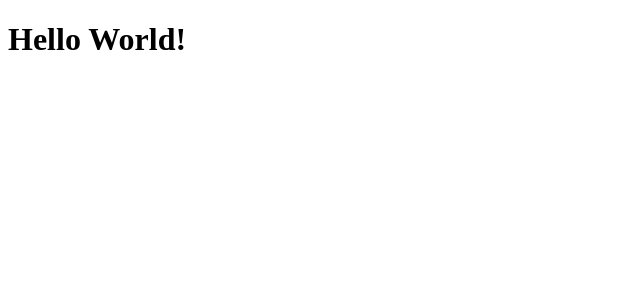
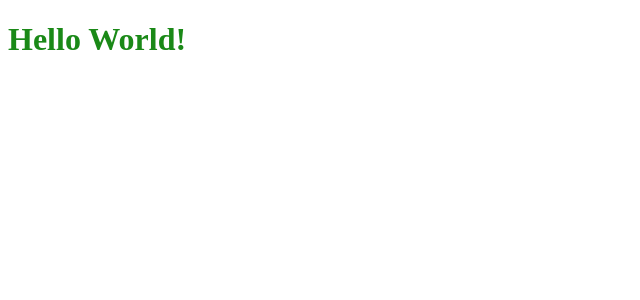
Before and after one commit to MostFrumiousBandersnatch/react-ts-starter, a React app: page / in a window 1280 px wide. Shown: the top 300 px of the page, without its empty margins (0-640 px from the left). Built offline with nearby package versions, Linux system fonts and the light colour scheme.

Commit message:
Basic CSS.

```diff
--- /dev/null
+++ b/src/index.css
@@ -0,0 +1,3 @@
+.app {
+    color: #1a8917;
+}
--- a/src/index.tsx
+++ b/src/index.tsx
@@ -3,7 +3,9 @@ import { createRoot } from 'react-dom/client';
 
 import { helloWorld } from '@root/lib';
 
-const App = () => <h1>{helloWorld()}</h1>;
+import './index.css';
+
+const App = () => <h1 className="app">{helloWorld()}</h1>;
 
 const mountPoint = document.getElementById('react-root');
 const root = createRoot(mountPoint);
```
